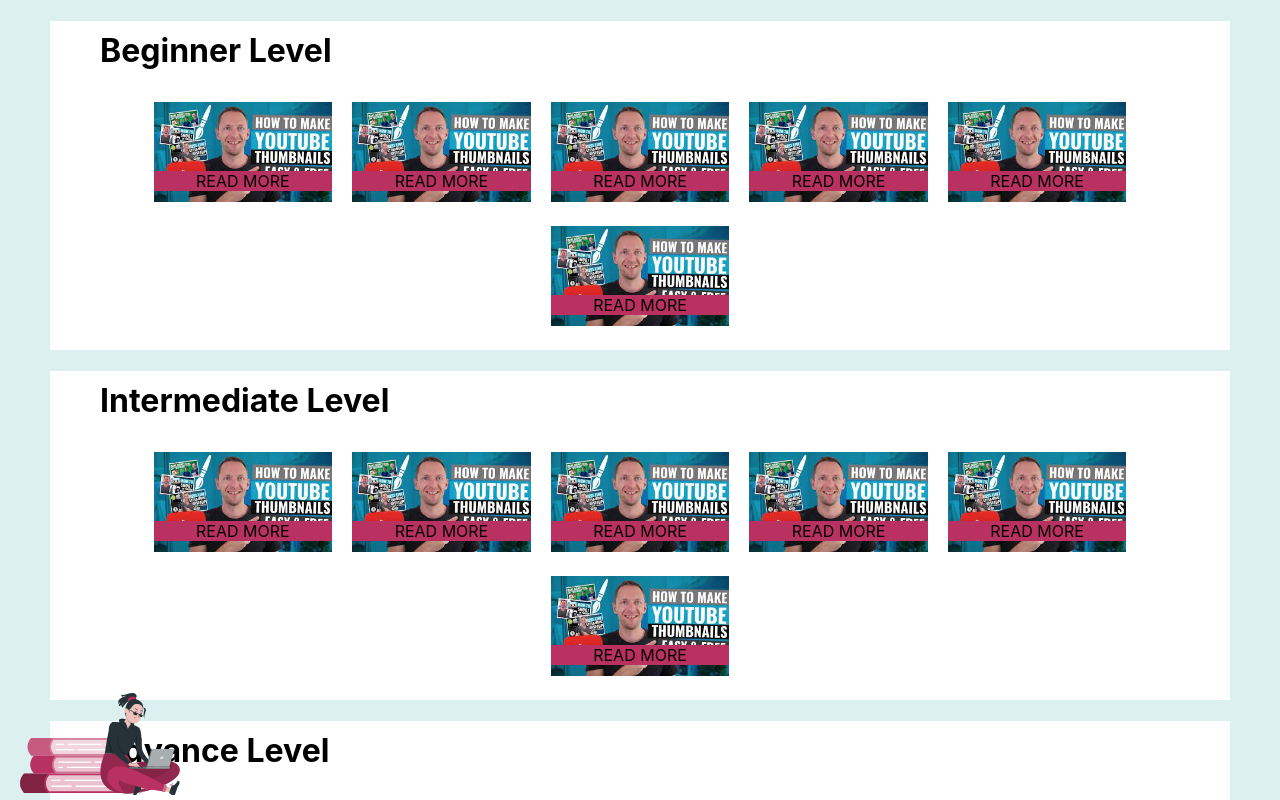
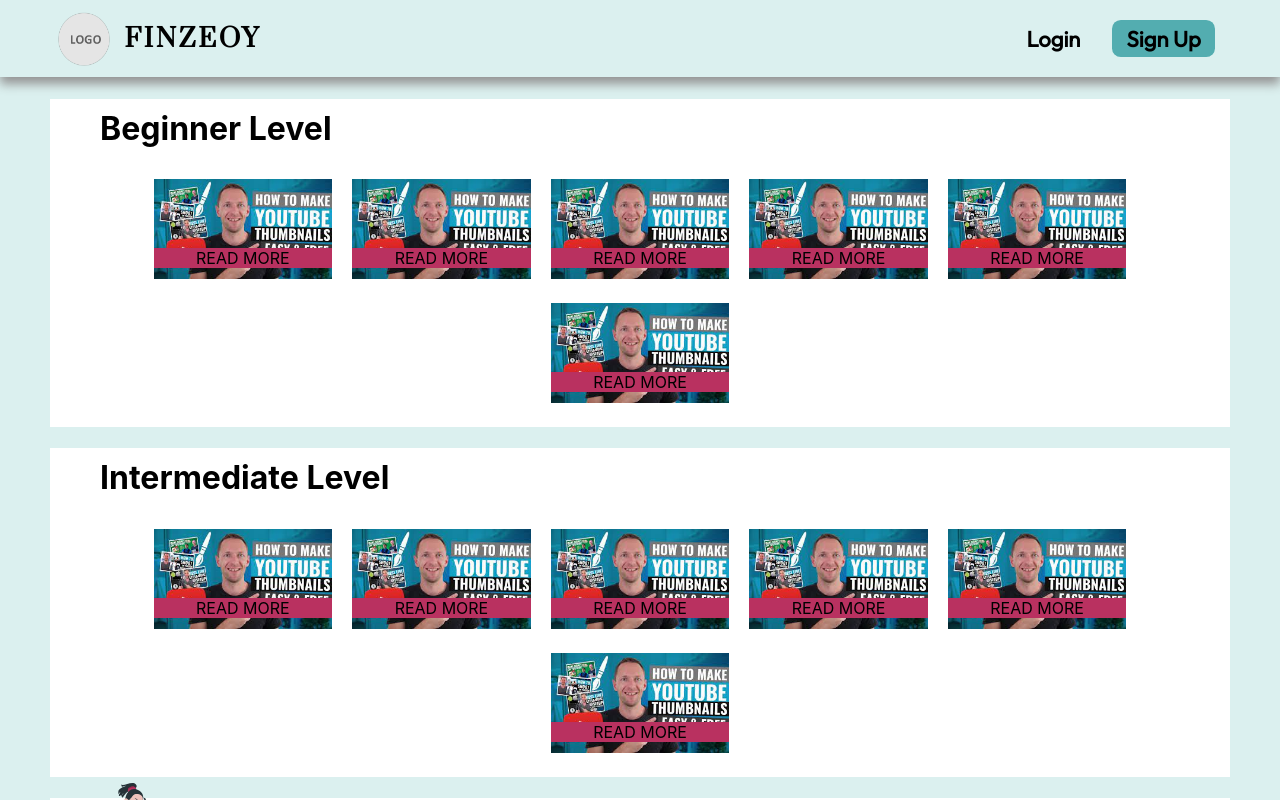
Before and after one commit to adhish-bahl/Finzeoy, a React (Create React App) app: page /learning in a window 1280 px wide. Shown: the top 800 px of the page. Built offline with nearby package versions, Linux system fonts and the light colour scheme.

Commit message:
all done

```diff
--- a/src/Routing.js
+++ b/src/Routing.js
@@ -4,6 +4,7 @@
 import LearningPage from './components/LearningPage';
 import Registration from './components/Registration';
 import PageNotFound from './components/PageNotFound'
+import LoginSignUpHeader from './components/LoginSignUpHeader';
 
 function Routing() {
   return (
@@ -19,6 +20,7 @@
                     </Route>
 
                     <Route exact path="/learning">
+                        <LoginSignUpHeader />
                         <LearningPage />
                         <Footer />
                     </Route>
--- a/src/styles/LearningPage.css
+++ b/src/styles/LearningPage.css
@@ -5,13 +5,13 @@
 
 .LPbookIll {
     left: 20px;
-    bottom: 7PX;
+    bottom: -80PX;
     width: 100px;
 }
 
 .LPlaptopGirlIll {
     left: 100px;
     width: 80px;
-    bottom: 0px;
+    bottom: -90px;
     padding-bottom: 5px;
 }
```
